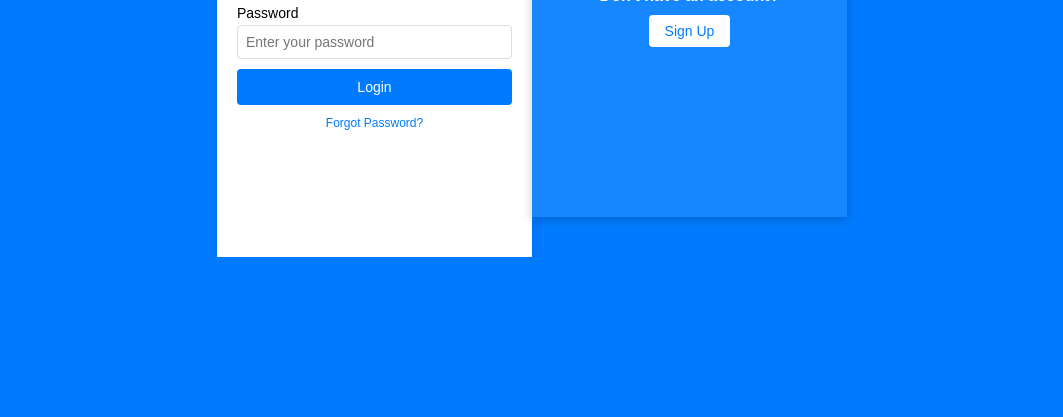
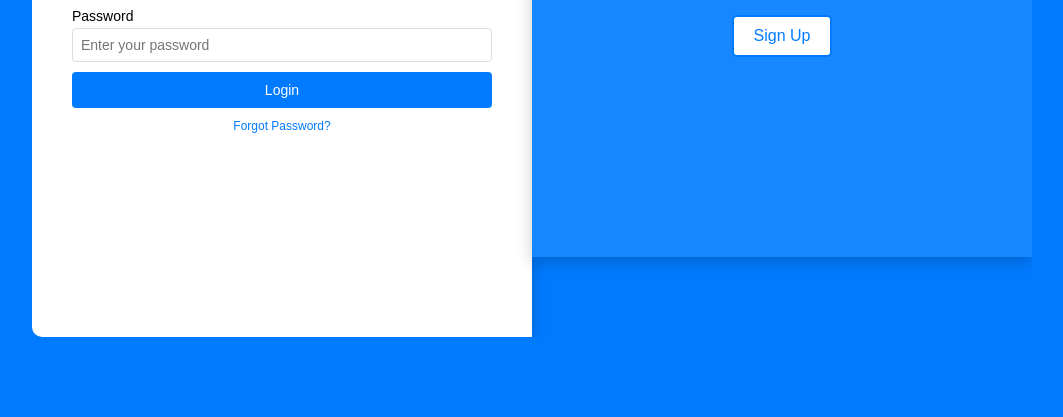
Before and after one commit to Adeife004/login-signup, a plain HTML site: page login.html in a window 1280 px wide. Shown: the part 383-800 px from the top of the page, without its empty margins (108-1171 px from the left). Drawn offline with Linux system fonts and the light colour scheme.

Commit message:
Adjusted the login page to have the same width and height like the signup page

```diff
--- a/login.css
+++ b/login.css
@@ -19,8 +19,8 @@ body {
     display: flex;
     justify-content: center;
     align-items: center;
-    width: 70%;
-    max-width: 700px;
+    width: 80%;
+    max-width: 1000px;
     background: transparent;
     border-radius: 10px;
     overflow: hidden;
@@ -29,11 +29,11 @@ body {
 
 /* Sign In Form Section */
 .signin {
-    width: 45%;
-    padding: 20px;
-    height: 60vh;
+    width: 50%;
+    padding: 40px;
+    height: 80vh;
     background: #fff;
-    box-shadow: 0 3px 10px rgba(0, 0, 0, 0.1);
+    box-shadow: 0 5px 15px rgba(0, 0, 0, 0.2);
     display: flex;
     flex-direction: column;
     justify-content: center;
@@ -41,7 +41,7 @@ body {
 
 .signin h4 {
     text-align: center;
-    margin-bottom: 15px;
+    margin-bottom: 20px;
     color: #007bff;
     font-size: 18px;
 }
@@ -98,9 +98,9 @@ body {
 /* Info Section */
 .info {
     background-color: #1687ff;
-    width: 45%;
-    height: 50vh;
-    box-shadow: 0 3px 10px rgba(0, 0, 0, 0.2);
+    width: 50%;
+    height: 60vh;
+    box-shadow: 0 5px 15px rgba(0, 0, 0, 0.2);
     display: flex;
     flex-direction: column;
     justify-content: center;
@@ -110,23 +110,25 @@ body {
 }
 
 .info h4 {
-    margin-bottom: 10px;
+    margin-bottom: 20px;
     font-size: 16px;
 }
 
 .info button {
-    padding: 8px 16px;
+    padding: 10px 20px;
     background-color: #fff;
     color: #007bff;
-    border: none;
-    border-radius: 4px;
+    border: 2px solid #007bff;
+    border-radius: 5px;
     cursor: pointer;
-    font-size: 14px;
+    font-size: 16px;
+    transition: all 0.3s ease;
 }
 
 .info button:hover {
     background-color: #0056b3;
     color: #fff;
+    border-color: #0056b3;
 }
 
 /* Responsive Design */
```
